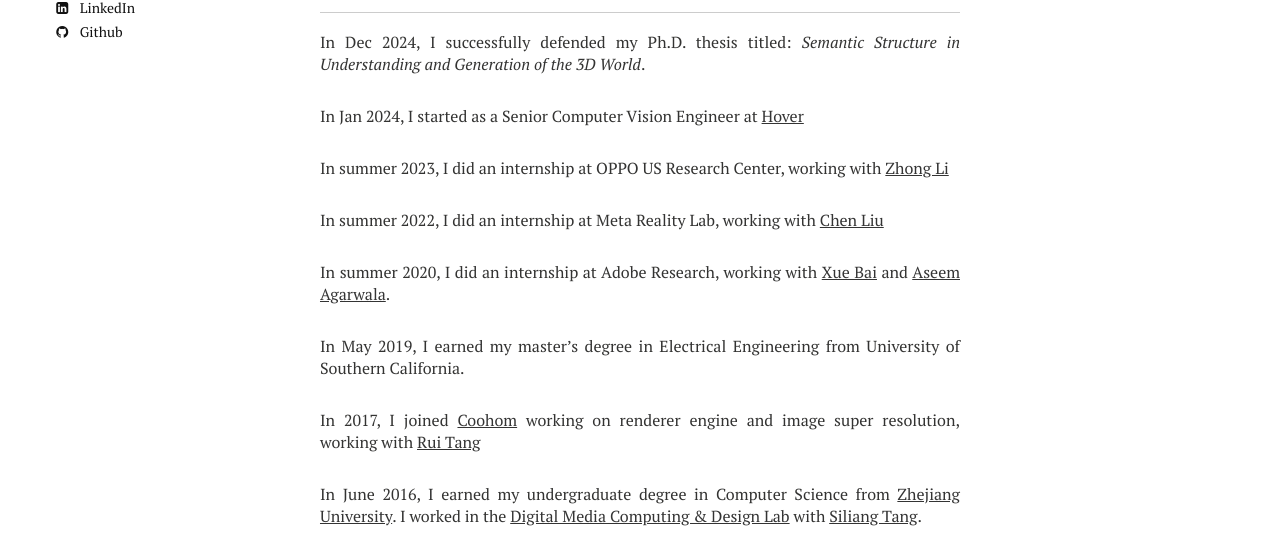
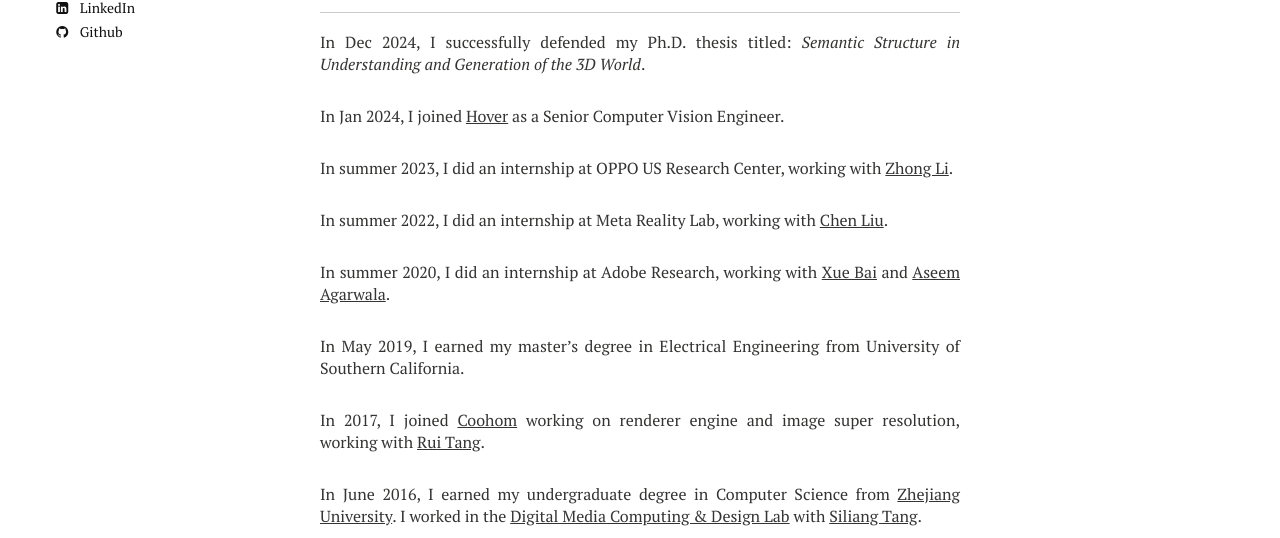
Before and after one commit to YuzhongHuangCS/yuzhonghuangcs.github.io, a Jekyll site: the page built from index.md, in a window 1280 px wide. Shown: the part 448-986 px from the top of the page. Built offline with Jekyll 4.4.1, drawn with Linux system fonts in a browser that asks for light colours; some web fonts are replaced.

```diff
--- a/_config.yml
+++ b/_config.yml
@@ -4,7 +4,7 @@ title:            Yuzhong Huang
 locale:           en_US
 logo:             # filename of a logo image that has been placed into your images directory
 # If using a Github User page (i.e. username.github.io) to host your site, delete the default url that is below.
-url: //yuzhonghuang.org
+url: //www.yuzhonghuang.org
 # Enter the following platform usernames if you would like for them to appear on your site.
 owner:
   name: Yuzhong Huang
--- a/index.md
+++ b/index.md
@@ -14,16 +14,16 @@ Feel free to take a look at my [Resume](/assets/doc/Yuzhong_Huang_Resume.pdf) /
 
 In Dec 2024, I successfully defended my Ph.D. thesis titled: *Semantic Structure in Understanding and Generation of the 3D World*.
 
-In Jan 2024, I started as a Senior Computer Vision Engineer at [Hover](https://hover.to/)
+In Jan 2024, I joined [Hover](https://hover.to/) as a Senior Computer Vision Engineer.
 
-In summer 2023, I did an internship at OPPO US Research Center, working with [Zhong Li](https://sites.google.com/site/lizhong19900216)
+In summer 2023, I did an internship at OPPO US Research Center, working with [Zhong Li](https://sites.google.com/site/lizhong19900216).
 
-In summer 2022, I did an internship at Meta Reality Lab, working with [Chen Liu](https://art-programmer.github.io/)
+In summer 2022, I did an internship at Meta Reality Lab, working with [Chen Liu](https://art-programmer.github.io/).
 
 In summer 2020, I did an internship at Adobe Research, working with [Xue Bai](https://sites.google.com/view/xuebai/home) and [Aseem Agarwala](https://www.agarwala.org/).
 
 In May 2019, I earned my master's degree in Electrical Engineering from University of Southern California.
 
-In 2017, I joined [Coohom](https://www.coohom.com/) working on renderer engine and image super resolution, working with [Rui Tang](https://scholar.google.com/citations?user=dwvfKSkAAAAJ)
+In 2017, I joined [Coohom](https://www.coohom.com/) working on renderer engine and image super resolution, working with [Rui Tang](https://scholar.google.com/citations?user=dwvfKSkAAAAJ).
 
 In June 2016, I earned my undergraduate degree in Computer Science from [Zhejiang University](https://www.zju.edu.cn/english/). I worked in the [Digital Media Computing & Design Lab](http://www.dcd.zju.edu.cn/){:target="_blank"} with [Siliang Tang](http://person.zju.edu.cn/en/siliang){:target="_blank"}.
```
